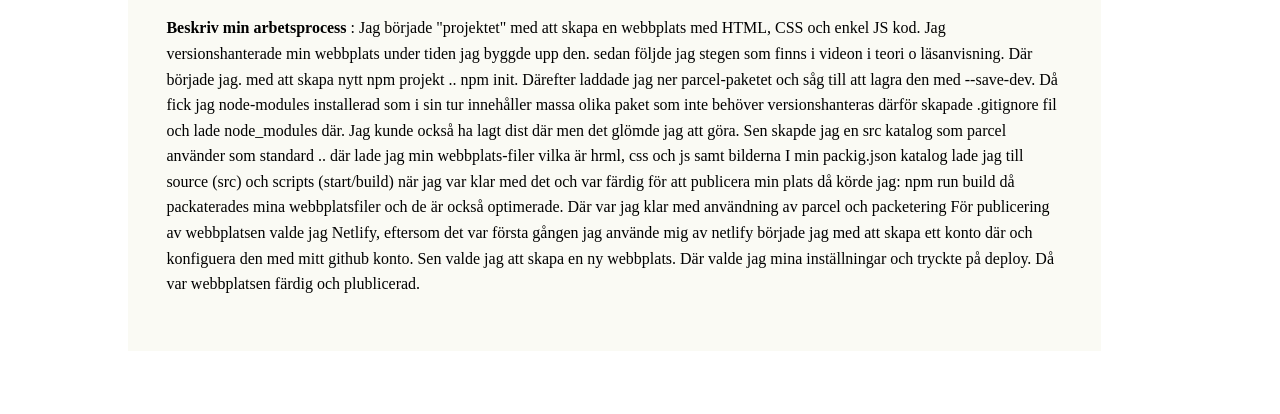
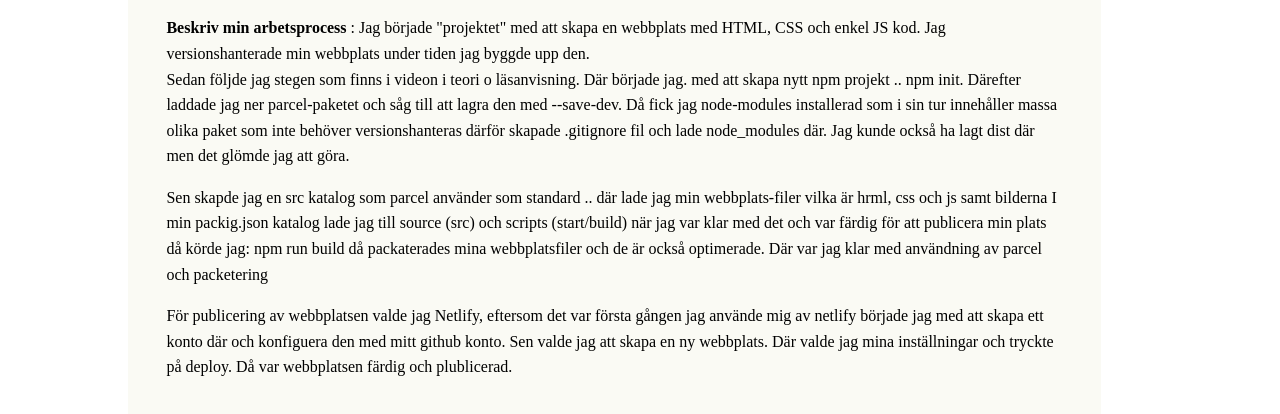
Before and after one commit to FarahUmran/laboration1, a website built with Parcel: page src/detailes.html in a window 1280 px wide. Shown: the part 152-566 px from the top of the page. Built offline with nearby package versions, Linux system fonts and the light colour scheme.

Commit message:
justerat texten i detailes.html

```diff
--- a/src/detailes.html
+++ b/src/detailes.html
@@ -20,22 +20,30 @@
     <main class="text">
         <h1>Beskrivning av arbetsprocessen</h1>
         <p>
-             <b>Beskriv min arbetsprocess</b>
-            : Jag började "projektet" med att skapa en webbplats med HTML, CSS och enkel JS kod. Jag versionshanterade min webbplats under tiden jag byggde upp den.
-
-            sedan följde jag stegen som finns i videon i teori o läsanvisning. Där började jag. med att skapa nytt npm projekt .. npm init.
+            <b>Beskriv min arbetsprocess</b>
+            : Jag började "projektet" med att skapa en webbplats med HTML, CSS och enkel JS kod. Jag versionshanterade
+            min webbplats under tiden jag byggde upp den.
+            <br>
+            Sedan följde jag stegen som finns i videon i teori o läsanvisning. Där började jag. med att skapa nytt npm
+            projekt .. npm init.
             Därefter laddade jag ner parcel-paketet och såg till att lagra den med --save-dev.
-            Då fick jag node-modules installerad som i sin tur innehåller massa olika paket som inte behöver versionshanteras därför skapade .gitignore fil och lade node_modules där.
+            Då fick jag node-modules installerad som i sin tur innehåller massa olika paket som inte behöver
+            versionshanteras därför skapade .gitignore fil och lade node_modules där.
             Jag kunde också ha lagt dist där men det glömde jag att göra.
-
-            Sen skapde jag en src katalog som parcel använder som standard .. där lade jag min webbplats-filer vilka är hrml, css och js samt bilderna
+        </p>
+        <p>
+            Sen skapde jag en src katalog som parcel använder som standard .. där lade jag min webbplats-filer vilka är
+            hrml, css och js samt bilderna
 
             I min packig.json katalog lade jag till source (src) och scripts (start/build)
-            när jag var klar med det och var färdig för att publicera min plats då körde jag: npm run build då packaterades mina webbplatsfiler och de är också optimerade.
+            när jag var klar med det och var färdig för att publicera min plats då körde jag: npm run build då
+            packaterades mina webbplatsfiler och de är också optimerade.
             Där var jag klar med användning av parcel och packetering
-
-
-            För publicering av webbplatsen valde jag Netlify, eftersom det var första gången jag använde mig av netlify började jag med att skapa ett konto där och konfiguera den med mitt github konto. Sen valde jag att skapa en ny webbplats.
+        </p>
+        <p>
+            För publicering av webbplatsen valde jag Netlify, eftersom det var första gången jag använde mig av netlify
+            började jag med att skapa ett konto där och konfiguera den med mitt github konto. Sen valde jag att skapa en
+            ny webbplats.
             Där valde jag mina inställningar och tryckte på deploy. Då var webbplatsen färdig och plublicerad.
         </p>
     </main>
```
